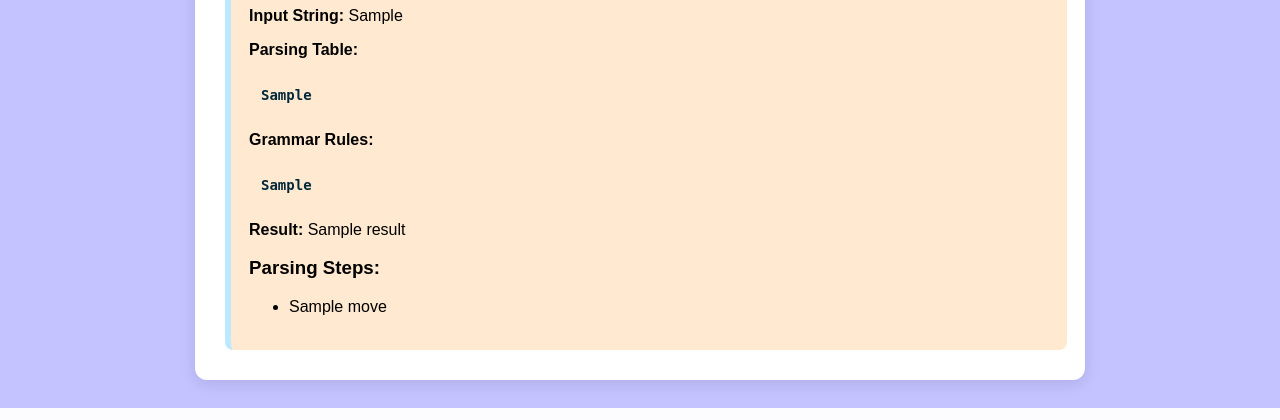
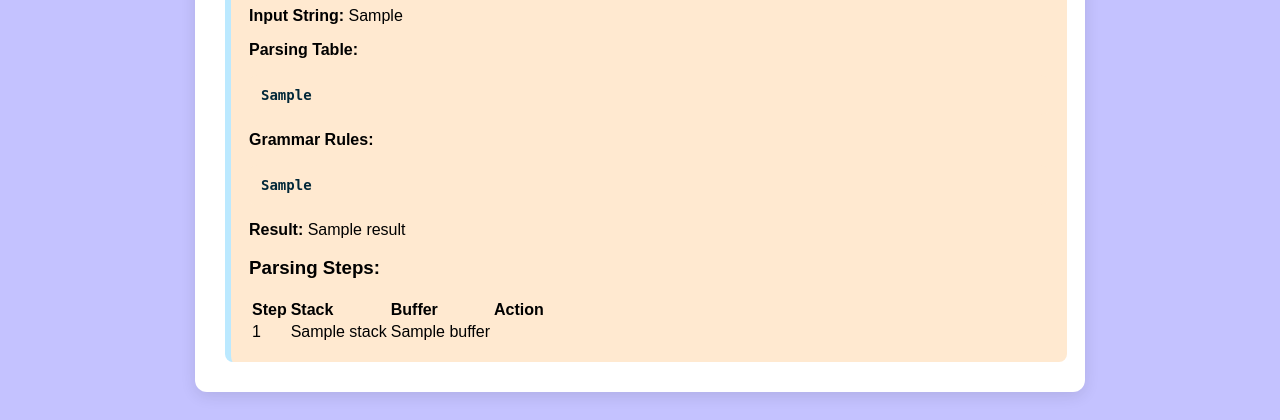
Before and after one commit to SHIVANSH-A/SLR-parser, a Flask app: template templates/index.html in a window 1280 px wide. Shown: the part 701-1121 px from the top of the page. Run offline with Flask 3, Linux system fonts and the light colour scheme; the template is opened without the code that fills it: most values are stand-ins (such as "Sample title", 1, 10 or a date in 2020); some libraries are stand-ins or nearby versions.

Commit message:
Final Code

```diff
--- a/app.py
+++ b/app.py
@@ -12,7 +12,7 @@
 
     while True:
         if position >= len(tokens):
-            moves.append("Error: Input consumed but parsing not complete")
+            moves.append({"error": "Input consumed but parsing not complete", "stack": stack[:], "buffer": tokens[position:]})
             return False, moves
 
         current_token = tokens[position]
@@ -20,14 +20,14 @@
         action_key = f"({current_state}, '{current_token}')"
 
         if action_key not in parsing_table:
-            moves.append(f"Error: No action for state {current_state} and token '{current_token}'")
+            moves.append({"error": f"No action for state {current_state} and token '{current_token}'", "stack": stack[:], "buffer": tokens[position:]})
             return False, moves
 
         action = parsing_table[action_key]
-        moves.append(f"State: {current_state}, Token: '{current_token}', Action: {action}")
+        moves.append({"state": current_state, "token": current_token, "action": action, "stack": stack[:], "buffer": tokens[position:]})
 
         if action == "accept":
-            moves.append("String accepted!")
+            moves.append({"message": "String accepted!", "stack": stack[:], "buffer": tokens[position:]})
             return True, moves
 
         elif action.startswith('s'):  # Shift
@@ -39,7 +39,7 @@
         elif action.startswith('r'):  # Reduce
             rule_num = action[1:]
             if rule_num not in grammar:
-                moves.append(f"Error: Invalid rule number {rule_num}")
+                moves.append({"error": f"Invalid rule number {rule_num}", "stack": stack[:], "buffer": tokens[position:]})
                 return False, moves
 
             lhs, rhs = grammar[rule_num]
@@ -52,14 +52,13 @@
 
             goto_key = f"({current_state}, '{lhs}')"
             if goto_key not in parsing_table:
-                moves.append(f"Error: No goto action for state {current_state} and non-terminal '{lhs}'")
+                moves.append({"error": f"No goto action for state {current_state} and non-terminal '{lhs}'", "stack": stack[:], "buffer": tokens[position:]})
                 return False, moves
 
             stack.append(int(parsing_table[goto_key]))
         else:
-            moves.append(f"Error: Invalid action {action}")
+            moves.append({"error": f"Invalid action {action}", "stack": stack[:], "buffer": tokens[position:]})
             return False, moves
-
 
 @app.route('/', methods=['GET', 'POST'])
 def index():
@@ -84,16 +83,13 @@
             accepted, moves = slr_parser(input_string, parsing_table, grammar_rules)
             result = "Accepted" if accepted else "Rejected"
 
-            return render_template('index.html',
-                                   parsing_table_input=parsing_table_input,
+            return render_template('index.html', parsing_table_input=parsing_table_input,
                                    grammar_rules_input=grammar_rules_input,
-                                   input_string=input_string,
-                                   result=result, moves=moves)
+                                   input_string=input_string, result=result, moves=moves)
         except Exception as e:
             return render_template('index.html', error=str(e))
 
     return render_template('index.html', parsing_table_input="", grammar_rules_input="", input_string="", result=None)
 
-
 if __name__ == '__main__':
     app.run(debug=True)
--- a/templates/index.html
+++ b/templates/index.html
@@ -5,6 +5,7 @@
     <meta name="viewport" content="width=device-width, initial-scale=1.0">
     <title>SLR Parser</title>
     <link rel="stylesheet" type="text/css" href="{{ url_for('static', filename='style.css') }}">
+    <script src="https://cdnjs.cloudflare.com/ajax/libs/bootstrap/5.3.0/js/bootstrap.bundle.min.js"></script>
 </head>
 <body>
     <div class="container">
@@ -43,15 +44,29 @@
 
                 {% if moves %}
                     <h3>Parsing Steps:</h3>
-                    <ul>
-                        {% for move in moves %}
-                            <li>{{ move }}</li>
-                        {% endfor %}
-                    </ul>
+                    <table class="table table-bordered">
+                        <thead>
+                            <tr>
+                                <th>Step</th>
+                                <th>Stack</th>
+                                <th>Buffer</th>
+                                <th>Action</th>
+                            </tr>
+                        </thead>
+                        <tbody>
+                            {% for move in moves %}
+                            <tr>
+                                <td>{{ loop.index }}</td>
+                                <td>{{ move.stack }}</td>
+                                <td>{{ move.buffer }}</td>
+                                <td>{{ move.action if 'action' in move else move.error }}</td>
+                            </tr>
+                            {% endfor %}
+                        </tbody>
+                    </table>
                 {% endif %}
             </div>
         {% endif %}
     </div>
-    <script src="https://cdnjs.cloudflare.com/ajax/libs/bootstrap/5.3.0/js/bootstrap.bundle.min.js"></script>
 </body>
 </html>
```
